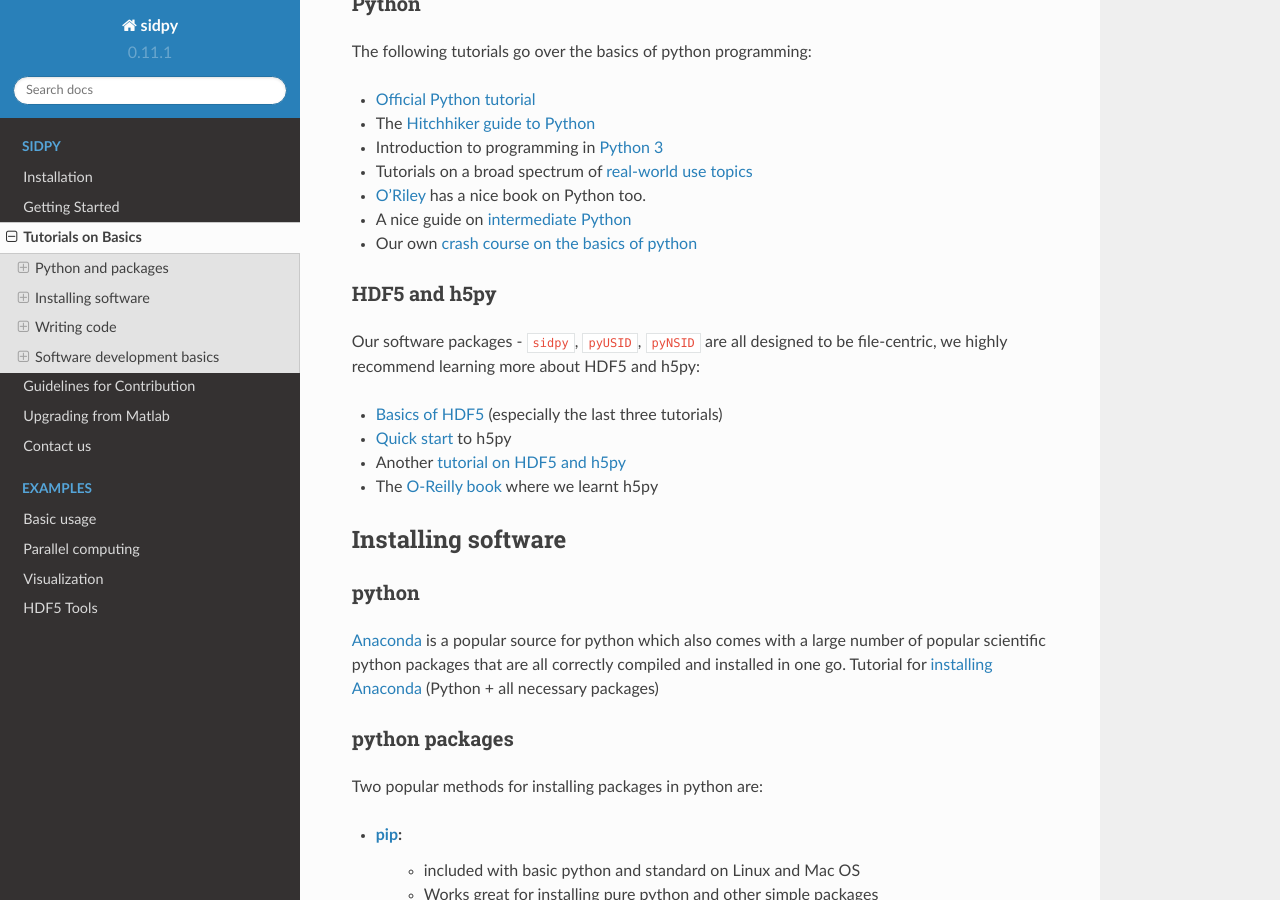
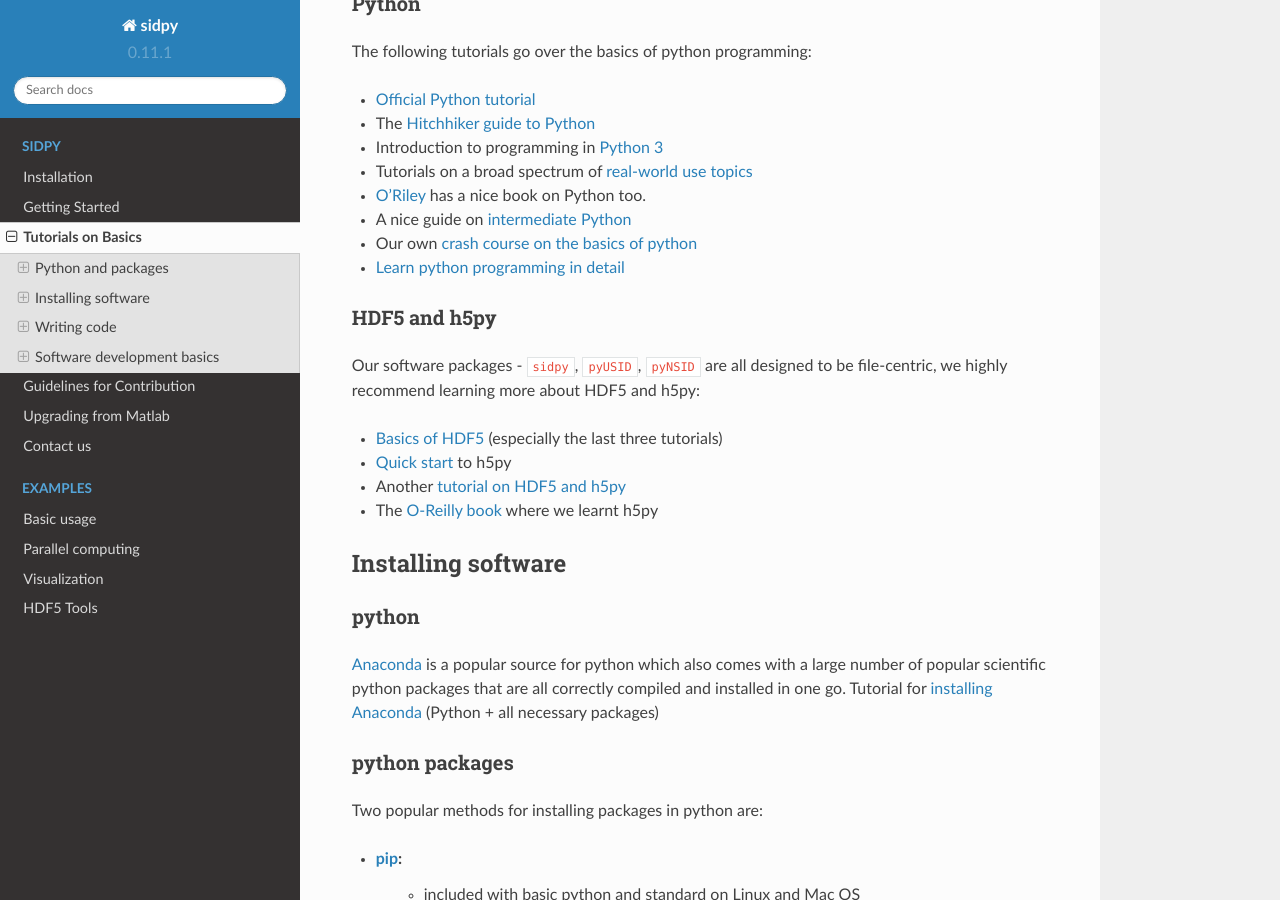
Before and after one commit to pycroscopy/sidpy, a Sphinx documentation site: the page built from docs/source/external_guides.rst, in a window 1280 px wide and 900 px high, scrolled down 850 px. Built offline with Sphinx 7.4.7 and the Read the Docs theme 2.0.0, drawn with Linux system fonts in a browser that asks for light colours; pages that are not in the unit, such as notebooks, are missing from menus.

Commit message:
Added a useful resource
I'm including a link that discusses python and I hope it will benefit your repository and help your readers learn more about the subject. I hope you will find this worthy. Thank you.

```diff
--- a/docs/source/external_guides.rst
+++ b/docs/source/external_guides.rst
@@ -26,6 +26,7 @@ The following tutorials go over the basics of python programming:
 * `O'Riley <https://greenteapress.com/wp/think-python/>`_ has a nice book on Python too.
 * A nice guide on `intermediate Python <http://book.pythontips.com/en/latest/index.html>`_
 * Our own `crash course on the basics of python <https://github.com/pycroscopy/CNMS_UM_2018_SPIMA>`_
+* `Learn python programming in detail <https://www.scaler.com/topics/python/functions-in-python/>`_
 
 HDF5 and h5py
 ~~~~~~~~~~~~~
```
